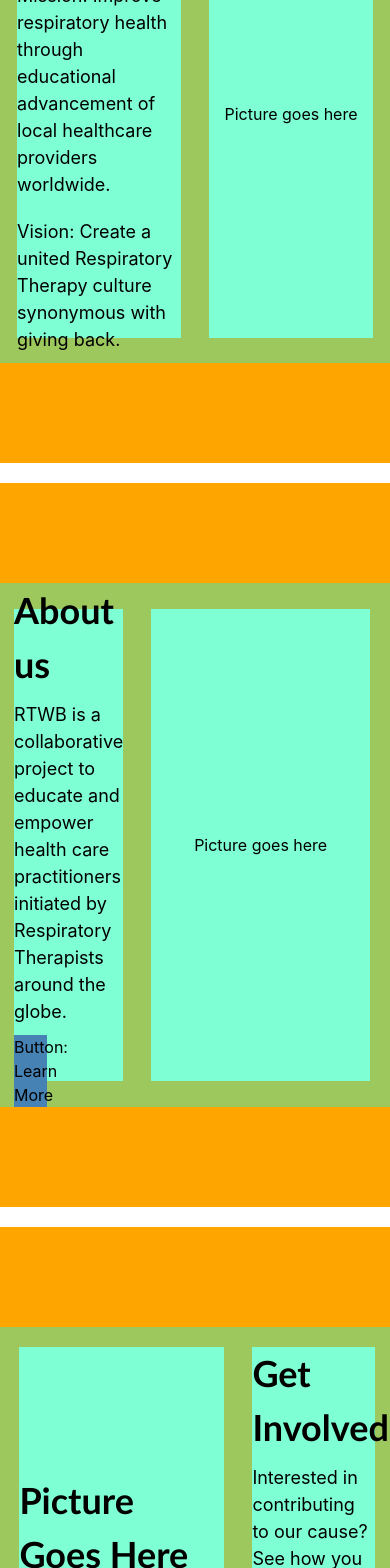
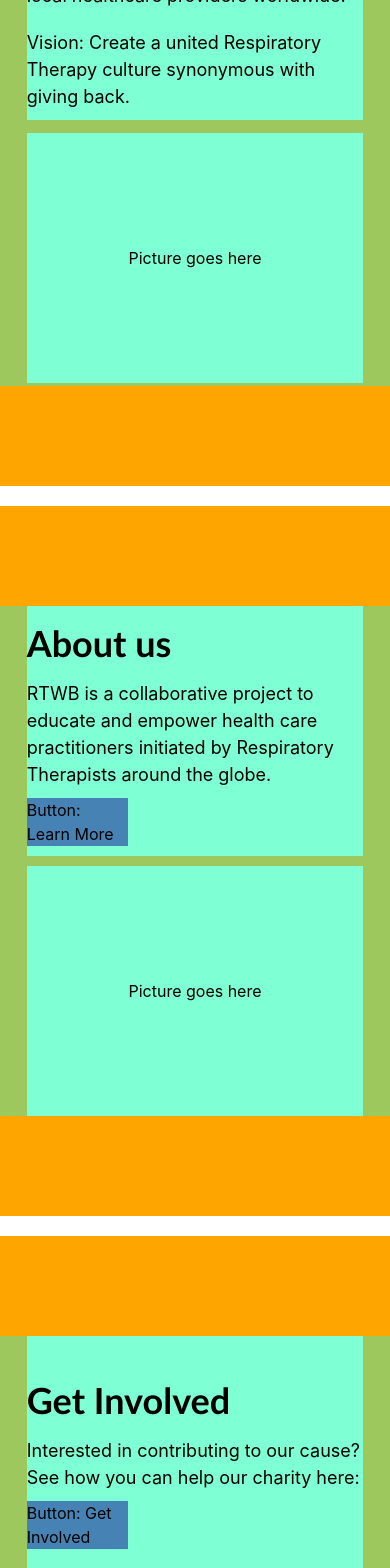
Before and after one commit to AlexanderChao14/RTWB-Website, a React (Create React App) app: page / in a window 390 px wide. Shown: the part 300-1868 px from the top of the page. Built offline with nearby package versions, Linux system fonts and the light colour scheme.

Commit message:
Added responsiveness and removed code redundancy

```diff
--- a/src/components/pages/Home.js
+++ b/src/components/pages/Home.js
@@ -1,9 +1,7 @@
 import React from 'react'
 import {CardHeading, SectionHeading} from '../styled/StyledHeading'
-import { GridStyle11, GridStyle12, GridStyle21 } from '../styled/GridStyles'
 import { TextMedium } from '../styled/TextStyles'
 import { FlexboxColumnCenter } from '../styled/FlexboxStyles'
-import { MoreNewsCard } from '../styled/ItemStyles'
 import InfoCard from '../InfoCard'
 
 
@@ -17,7 +15,7 @@ const Home = () => {
 
             {/* Introduction Section */}
             <section style={{backgroundColor: "orange"}}>
-                <GridStyle11 className = "container-grid mx-auto max-w-screen-2xl px-2 sm:px-6 lg:px-8">
+                <div className = "container-grid grid-cols-even mx-auto max-w-screen-2xl px-2 sm:px-6 lg:px-8">
                     <div className="flex-item-dir-cols grid-item-center">
                         <CardHeading>We are RTWB</CardHeading>
                         <TextMedium>Mission: Improve respiratory health through educational advancement of local healthcare providers worldwide.</TextMedium>
@@ -28,12 +26,12 @@ const Home = () => {
                         <p>Picture goes here</p>
                     </div>
 
-                </GridStyle11>
+                </div>
             </section>
 
             {/* About us Second Section*/}
             <section style={{backgroundColor: "orange"}}>
-                <GridStyle12 className="container-grid mx-auto max-w-screen-2xl px-2 sm:px-6 lg:px-8">
+                <div className="container-grid grid-cols-left mx-auto max-w-screen-2xl px-2 sm:px-6 lg:px-8">
                     <div className="flex-item-dir-cols grid-item-center">
                         <CardHeading>About us</CardHeading>
                         <TextMedium>RTWB is a collaborative project to educate and empower health care practitioners initiated by Respiratory Therapists around the globe.</TextMedium>
@@ -43,12 +41,12 @@ const Home = () => {
                     <div className="flex-item-dir-cols grid-item-center items-center">
                         <p>Picture goes here</p>
                     </div>
-                </GridStyle12>
+                </div>
             </section>
 
             {/* Volunteer Section */}
             <section style={{backgroundColor: "orange"}}>
-                <GridStyle21 className="container-grid mx-auto max-w-screen-2xl px-2 sm:px-6 lg:px-8">
+                <div className="container-grid grid-cols-right mx-auto max-w-screen-2xl px-2 sm:px-6 lg:px-8">
                     <div className="flex-item-dir-cols grid-item-center items-center">
                         <CardHeading>Picture Goes Here</CardHeading>
                     </div>
@@ -58,13 +56,13 @@ const Home = () => {
                         <TextMedium>Interested in contributing to our cause? See how you can help our charity here:</TextMedium>
                         <div style={{backgroundColor: "steelblue", width:"30%"}}>Button: Get Involved</div>
                     </div>
-                </GridStyle21>
+                </div>
             </section>
 
             {/* Make a dynamic grid here for more sections */}
             <section>
                 <FlexboxColumnCenter className="updatesContainer container mx-auto max-w-screen-2xl px-2 sm:px-6 lg:px-8">
-                    <SectionHeading>Updates and More</SectionHeading>
+                    <SectionHeading className="text-center">Updates and More</SectionHeading>
                     <div className="updatesGrid">
 
                         <InfoCard title="Meet the team" desc="Learn more about our incredible team."></InfoCard>
--- a/src/components/styled/GridStyles.js
+++ b/src/components/styled/GridStyles.js
@@ -1,16 +1,18 @@
-import styled from "styled-components";
+// import styled from "styled-components";
 
-//Gridstyle with 1fr 1fr ratio
-export const GridStyle11 = styled.div`
-    grid-template-columns: 1fr 1fr;
-`;
+// //Gridstyle with 1fr 1fr ratio
+// export const GridStyle11 = styled.div`
+//     grid-template-columns: 1fr 1fr;
+// `;
 
-//Gridstyle with 2fr 1fr ratio
-export const GridStyle21 = styled.div`
-    grid-template-columns: 2fr 1fr;
-`;
+// //Gridstyle with 2fr 1fr ratio
+// export const GridStyle21 = styled.div`
+//     grid-template-columns: 2fr 1fr;
+// `;
 
-//Gridstyle with 1fr 2fr ratio
-export const GridStyle12 = styled.div`
-    grid-template-columns: 1fr 2fr;
-`;
+// //Gridstyle with 1fr 2fr ratio
+// export const GridStyle12 = styled.div`
+//     grid-template-columns: 1fr 2fr;
+// `;
+
+//Redundant code, can remove from workspace
--- a/src/index.css
+++ b/src/index.css
@@ -32,13 +32,31 @@ section {
   gap: 10px
 }
 
+/* Here I put the different grid templates. */
+
+/* For 1fr 2fr grid format*/
+.grid-cols-left {
+  grid-template-columns: 1fr 2fr;
+}
+
+/* For 1fr 1fr grid format */
+.grid-cols-even {
+  grid-template-columns: 1fr 1fr;
+}
+
+/* for 2fr 1fr grid format */
+.grid-cols-right {
+  grid-template-columns: 2fr 1fr;
+}
+
 /* Flex Items with flex direction that go vertically */
 .flex-item-dir-cols {
   display: flex;
   flex-direction: column;
   background-color: aquamarine;
   width: 90%;
-  height: 90%;
+  min-height: 90%;
+  margin: 20px 0px;
 }
 
 /* Put grid items in the center of the cell */
@@ -64,6 +82,7 @@ section {
   background-color: steelblue;
 }
 
+/* Updates Grid for the landing page */
 .updatesGrid {
   display: grid;
   background-color: rgb(157, 200, 94);
@@ -115,8 +134,32 @@ section {
   font-size: 24px;
 }
 
+/* Media queries for page responsiveness. */
 @media (max-width: 1000px) {
   .updatesGrid {
     width: 100%;
   }
+
+  /* Change the grid columns to a horizontal format */
+  .grid-cols-even, .grid-cols-left, .grid-cols-right {
+    grid-template-columns: 1fr;
+    grid-template-rows: repeat(2, 1fr);
+  }
+
+  /* Adjust the right side format to match the others */
+  .grid-cols-right {
+    display:flex;
+    flex-direction: column-reverse;
+  }
+
+  /* Container grid should fill up the entire screen for small screens */
+  .container-grid {
+    min-width: 100%;
+  }
+
+  /* Change the size of the items to avoid oversized items */
+  .flex-item-dir-cols {
+    margin: auto;
+    min-height: 250px;
+  }
 }
```
